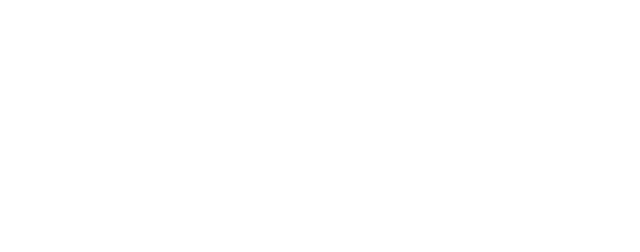
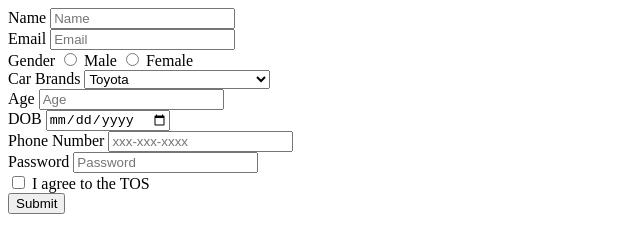
Before and after one commit to acciojob/signup-form-car-Aksh48, a website: page main.html in a window 1280 px wide. Shown: the whole page, without its empty margins (0-640 px from the left). Drawn offline with Linux system fonts and the light colour scheme.

Commit message:
created a submission

```diff
--- a/main.html
+++ b/main.html
@@ -8,6 +8,55 @@
 
 <body>
 	<!-- the entire body must be written by student -->
+	<form>
+		<label for="name">Name</label>
+		<input type="Text" id="name" name="name" placeholder="Name" required>
+		<br>
+
+		<label for="email">Email</label>
+		<input type="Email" id="email" name="email" placeholder="Email" required>
+		<br>
+
+		<label>Gender</label>
+		<input type="Radio" id="gender_m" name="gender" value="Male" required>
+		<label for="gender_m">Male</label>
+
+		<input type="Radio" id="gender_f" name="gender" value="Female" required>
+		<label for="gender_f">Female</label>
+		<br>
+
+		<label for="cars">Car Brands</label>
+		<select id="cars" name="cars" aria-required>
+			<option value="" disabled>--Please choose an option--</option>
+            <option value="Toyota">Toyota</option>
+            <option value="Honda">Honda</option>
+            <option value="Ford">Ford</option>
+			</select>
+		    <br>
+
+		<label for="age">Age</label>
+		<input type="Number" id="age" name="age" placeholder="Age" required>
+		<br>
+
+		<label for="dob">DOB</label>
+		<input type="Date" id="dob" name="dob" required>
+		<br>
+
+		<label for="tel">Phone Number</label>
+		<input type="Tel" id="tel" name="tel" placeholder="xxx-xxx-xxxx">
+		<br>
+
+		<label for="password">Password</label>
+		<input type="Password" id="password" name="password" placeholder="Password" required>
+		<br>
+
+		<input type="checkbox" id="tos" name="tos" required>
+		<label for="tos">I agree to the TOS</label>
+		<br>
+
+		<button type="submit">Submit</button>
+
+	</form>
     <script type="text/javascript" src="./script.js">
 </script>
 
```
